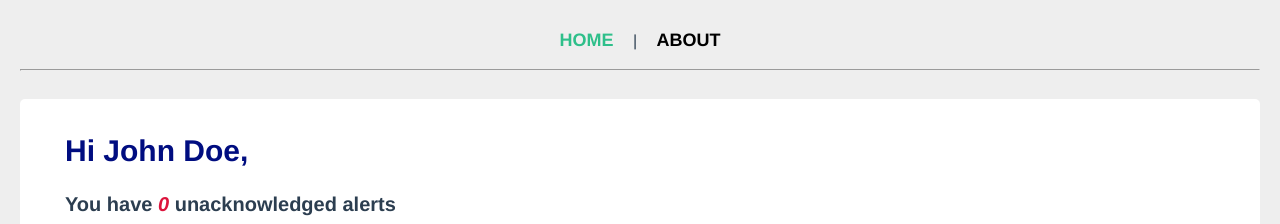
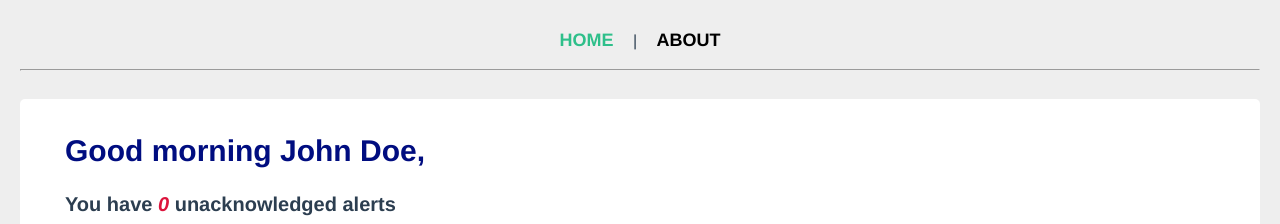
Before and after one commit to PaulinhoNdegwa/Canary-Dashboard, a Vue app: page / in a window 1280 px wide. Shown: the top 224 px of the page. Built offline with nearby package versions, Linux system fonts and the light colour scheme; no server answers.

Commit message:
feat: add custom greeting on the welcome message

```diff
--- a/public/index.html
+++ b/public/index.html
@@ -5,7 +5,7 @@
     <meta http-equiv="X-UA-Compatible" content="IE=edge">
     <meta name="viewport" content="width=device-width,initial-scale=1.0">
     <link rel="icon" href="<%= BASE_URL %>favicon.ico">
-    <title><%= htmlWebpackPlugin.options.title %></title>
+    <title>My Canary - Dashboard</title>
     <link href="https://maxcdn.bootstrapcdn.com/font-awesome/4.1.0/css/font-awesome.min.css" rel="stylesheet">
   </head>
   <body>
--- /dev/null
+++ b/src/utils/utils.js
@@ -0,0 +1,15 @@
+const greeting = () => {
+    let greeting;
+    const hourOfDay = new Date().getHours()
+    if (hourOfDay < 12) {
+        greeting = 'Good morning'
+    } else if (hourOfDay < 17) {
+        greeting = 'Good afternoon'
+    } else {
+        greeting = 'Good evening'
+    }
+    console.log(greeting)
+    return greeting;
+}
+
+export { greeting }
--- a/src/views/Home.vue
+++ b/src/views/Home.vue
@@ -1,7 +1,7 @@
 <template>
   <div class="home">
     <div class="summary-container">
-      <h2>Hi John Doe,</h2>
+      <h2>{{ greeting }} John Doe,</h2>
       <h3>
         You have <strong>{{ countUnacknowledgedAlerts }}</strong> unacknowledged
         alerts
@@ -23,6 +23,7 @@ import Summary from "./dashboard/Summary.vue";
 import Devices from "./dashboard/Devices.vue";
 import DeviceAlerts from "./dashboard/DeviceAlerts.vue";
 import { mapGetters } from "vuex";
+import { greeting } from "../utils/utils";
 
 export default {
   name: "Home",
@@ -36,6 +37,9 @@ export default {
   },
   computed: {
     ...mapGetters(["countUnacknowledgedAlerts"]),
+    greeting() {
+      return greeting();
+    },
   },
 };
 </script>
```
